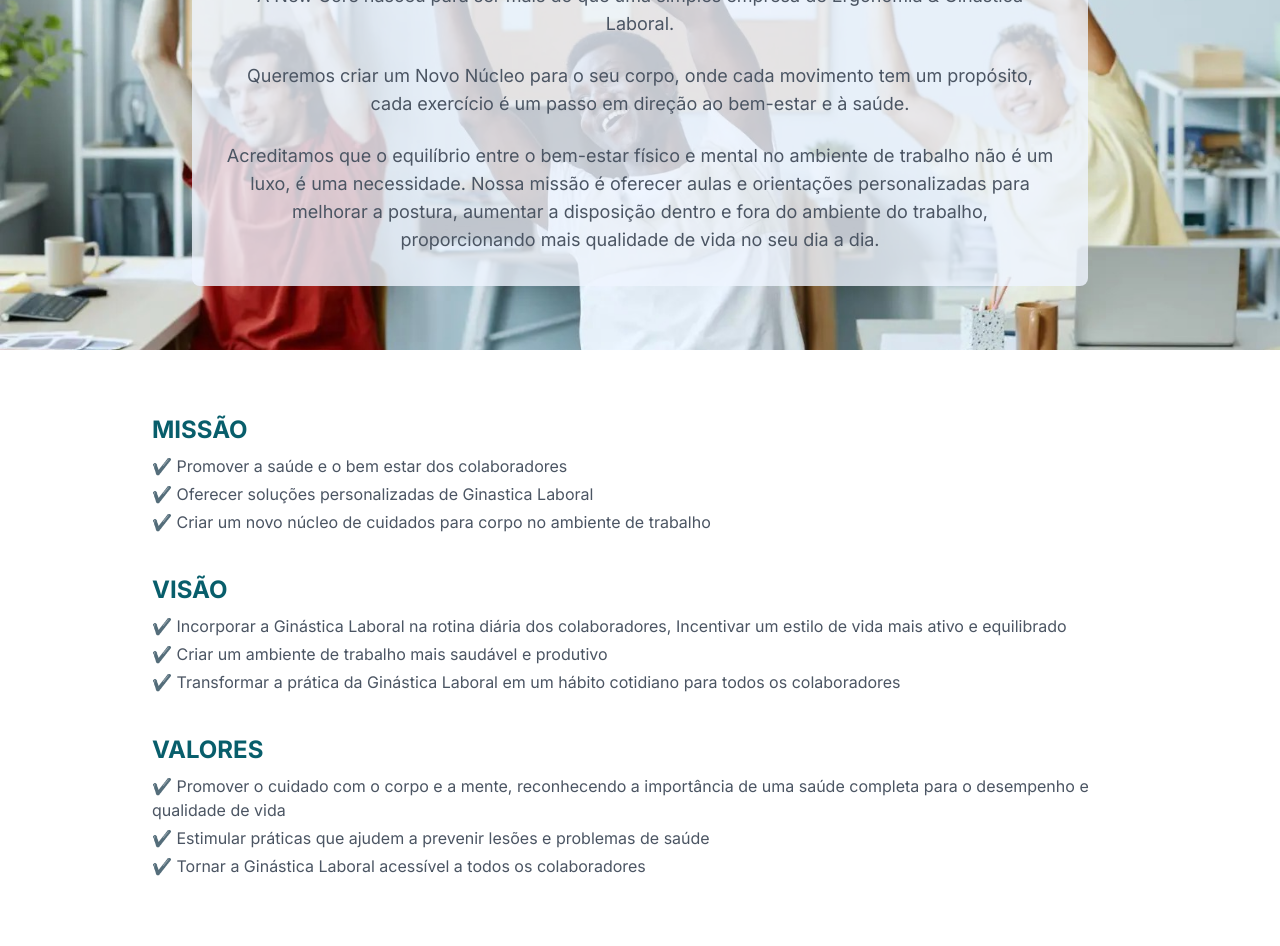
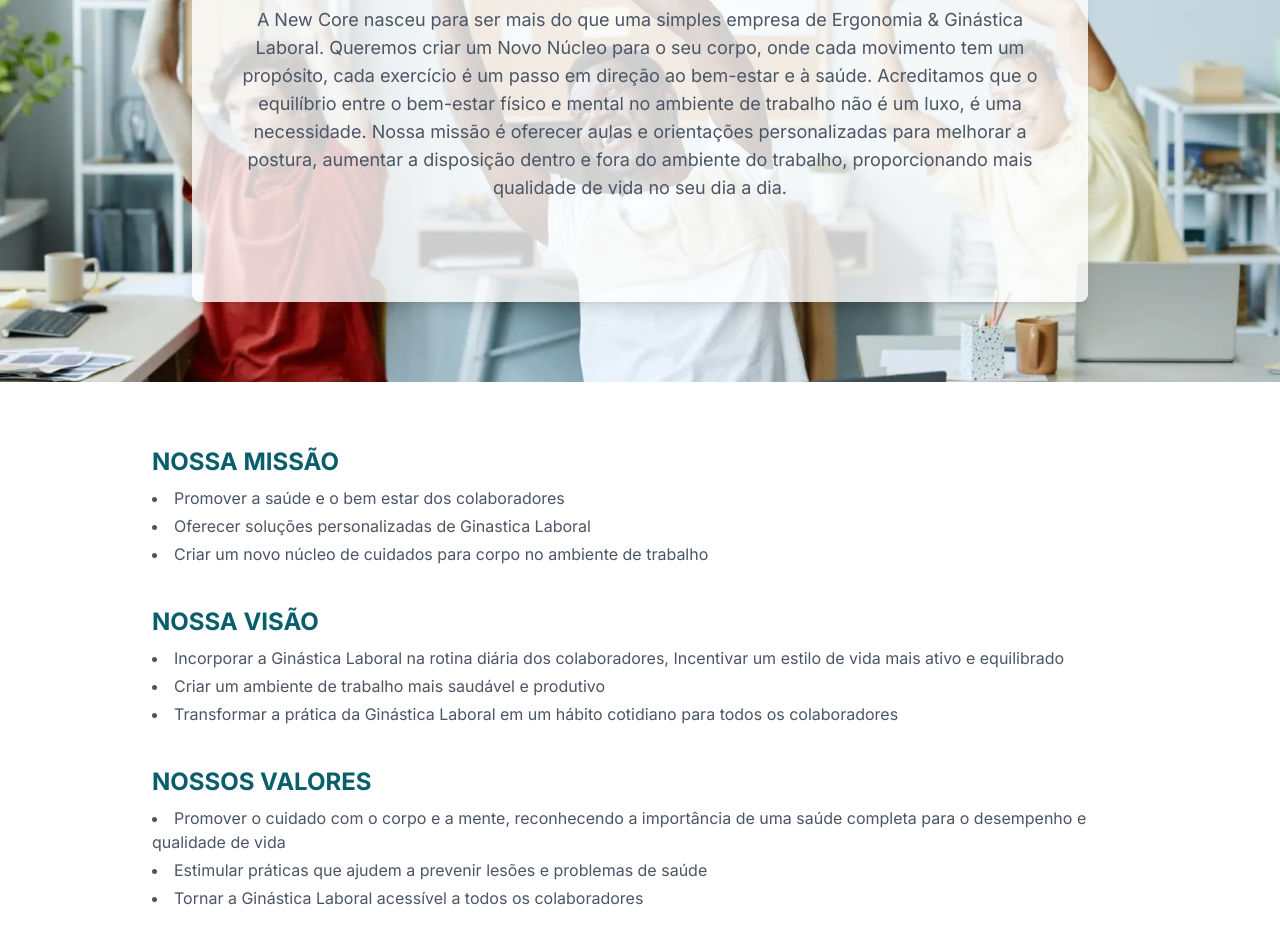
Before and after one commit to ssgobin/ncorelaboral-web, a plain HTML site: page sobre.html in a window 1280 px wide. Shown: the part 274-1220 px from the top of the page. Drawn offline with nearby package versions, Linux system fonts and the light colour scheme.

Commit message:
Alterações de tamanho

```diff
--- a/contato.html
+++ b/contato.html
@@ -6,7 +6,7 @@
   <title>Contato - New Core</title>
   <link href="https://fonts.googleapis.com/css2?family=Inter:wght@400;600;700&display=swap" rel="stylesheet">
   <script src="https://cdn.tailwindcss.com"></script>
-      <link rel="shortcut icon" type="image/x-icon" href="./img/logo-wbg.png">
+      <link rel="shortcut icon" type="image/x-icon" href="./img/logo-wsubandwbg.png">
   <style>
     body {
       font-family: 'Inter', sans-serif;
--- a/sobre.html
+++ b/sobre.html
@@ -6,7 +6,7 @@
   <title>Sobre - New Core</title>
       <link href="https://fonts.googleapis.com/css2?family=Inter:wght@400;600;700&display=swap" rel="stylesheet">
     <script src="https://cdn.tailwindcss.com"></script>
-        <link rel="shortcut icon" type="image/x-icon" href="./img/logo-wbg.png">
+        <link rel="shortcut icon" type="image/x-icon" href="./img/logo-wsubandwbg.png">
       <style>
       body {
         font-family: 'Inter', sans-serif;
@@ -32,50 +32,47 @@
 
   <!-- Hero -->
 <section
-    class="w-full bg-cover bg-center bg-no-repeat py-16 px-4"
+  class="w-full bg-cover bg-center bg-no-repeat py-20 px-4"
   style="background-image: url('img/img-bg.jpeg');"
 >
-    <div class="bg-blue-50 bg-opacity-80 max-w-4xl mx-auto rounded-lg p-8 text-center space-y-6">
+  <div class="bg-white bg-opacity-80 max-w-4xl shadow-lg mx-auto rounded-lg p-10 text-center space-y-6 min-h-[400px] min-w-0">
     <h2 class="text-4xl font-bold text-[#085E6B]">SOBRE A NEW CORE</h2>
     <p class="text-lg text-gray-600">
       A New Core nasceu para ser mais do que uma simples empresa de Ergonomia & Ginástica Laboral.
-      </p>
-      <p class="text-lg text-gray-600">
       Queremos criar um Novo Núcleo para o seu corpo, onde cada movimento tem um propósito, cada exercício é um passo em direção ao bem-estar e à saúde.
-      </p>
-      <p class="text-lg text-gray-600">
       Acreditamos que o equilíbrio entre o bem-estar físico e mental no ambiente de trabalho não é um luxo, é uma necessidade. Nossa missão é oferecer aulas e orientações personalizadas para melhorar a postura, aumentar a disposição dentro e fora do ambiente do trabalho, proporcionando mais qualidade de vida no seu dia a dia.
     </p>
   </div>
 </section>
 
 
+
   <!-- Conteúdo -->
   <section class="py-16 max-w-5xl mx-auto px-6 space-y-10">
     <div>
-      <h3 class="text-2xl font-bold text-[#085E6B] mb-2">MISSÃO</h3>
-      <ul class="list-disc list-none list-inside text-gray-600 space-y-1">
-        <li>✔️ Promover a saúde e o bem estar dos colaboradores</li>
-        <li>✔️ Oferecer soluções personalizadas de Ginastica Laboral</li>
-        <li>✔️ Criar um novo núcleo de cuidados para corpo no ambiente de trabalho</li>
+      <h3 class="text-2xl font-bold text-[#085E6B] mb-2">NOSSA MISSÃO</h3>
+      <ul class="list-disc list-inside text-gray-600 space-y-1">
+        <li>Promover a saúde e o bem estar dos colaboradores</li>
+        <li>Oferecer soluções personalizadas de Ginastica Laboral</li>
+        <li>Criar um novo núcleo de cuidados para corpo no ambiente de trabalho</li>
       </ul>
     </div>
 
     <div>
-      <h3 class="text-2xl font-bold text-[#085E6B] mb-2">VISÃO</h3>
-      <ul class="list-disc list-none list-inside text-gray-600 space-y-1">
-        <li>✔️ Incorporar a Ginástica Laboral na rotina diária dos colaboradores, Incentivar um estilo de vida mais ativo e equilibrado</li>
-        <li>✔️ Criar um ambiente de trabalho mais saudável e produtivo</li>
-        <li>✔️ Transformar a prática da Ginástica Laboral em um hábito cotidiano para todos os colaboradores</li>
+      <h3 class="text-2xl font-bold text-[#085E6B] mb-2">NOSSA VISÃO</h3>
+      <ul class="list-disc list-inside text-gray-600 space-y-1">
+        <li>Incorporar a Ginástica Laboral na rotina diária dos colaboradores, Incentivar um estilo de vida mais ativo e equilibrado</li>
+        <li>Criar um ambiente de trabalho mais saudável e produtivo</li>
+        <li>Transformar a prática da Ginástica Laboral em um hábito cotidiano para todos os colaboradores</li>
       </ul>
     </div>
 
     <div>
-      <h3 class="text-2xl font-bold text-[#085E6B] mb-2">VALORES</h3>
-      <ul class="list-disc list-none list-inside text-gray-600 space-y-1">
-        <li>✔️ Promover o cuidado com o corpo e a mente, reconhecendo a importância de uma saúde completa para o desempenho e qualidade de vida</li>
-        <li>✔️ Estimular práticas que ajudem a prevenir lesões e problemas de saúde</li>
-        <li>✔️ Tornar a Ginástica Laboral acessível a todos os colaboradores</li>
+      <h3 class="text-2xl font-bold text-[#085E6B] mb-2">NOSSOS VALORES</h3>
+      <ul class="list-disc list-inside text-gray-600 space-y-1">
+        <li>Promover o cuidado com o corpo e a mente, reconhecendo a importância de uma saúde completa para o desempenho e qualidade de vida</li>
+        <li>Estimular práticas que ajudem a prevenir lesões e problemas de saúde</li>
+        <li>Tornar a Ginástica Laboral acessível a todos os colaboradores</li>
       </ul>
     </div>
   </section>
```
Also changed, not shown: index.html (+3 -2 lines), solucoes.html (+15 -7 lines). Lines whose indentation alone changed are shown as unchanged.
